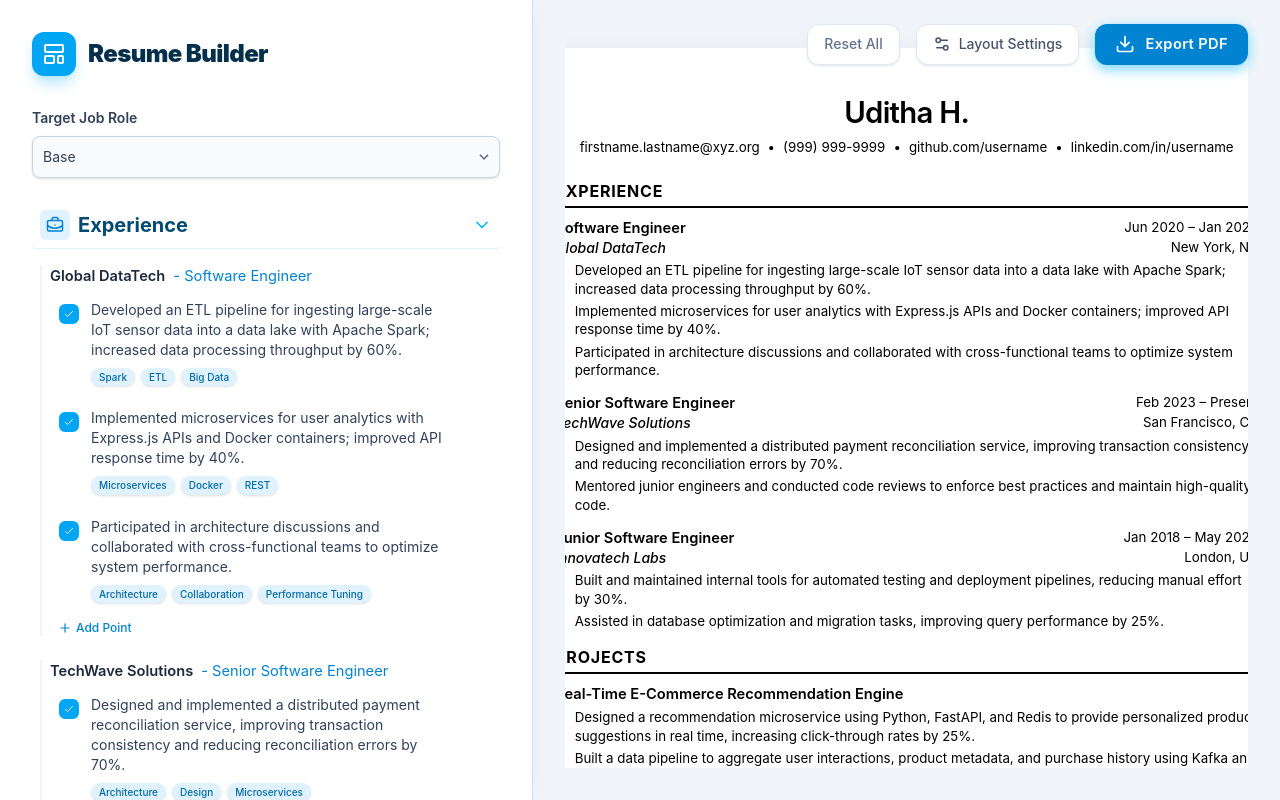
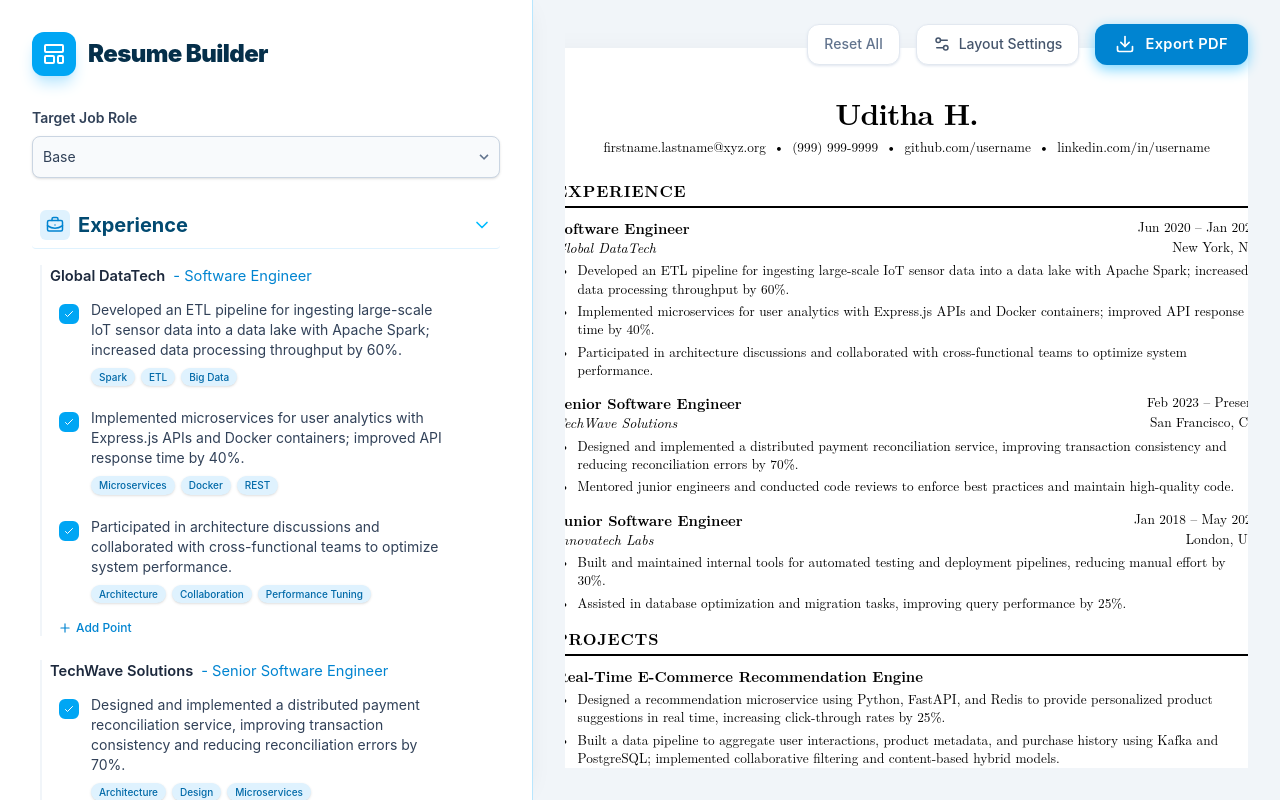
Before and after one commit to ulkpro/ResumeForge, a React (Vite) app: page / in a window 1280 px wide. Built offline with nearby package versions, Linux system fonts and the light colour scheme.

Commit message:
font selection

```diff
--- a/src/components/editor/LayoutControls.tsx
+++ b/src/components/editor/LayoutControls.tsx
@@ -20,6 +20,23 @@ export function LayoutControls({ layout, setLayout }: LayoutControlsProps) {
                         className={`px-3 py-1.5 rounded ${layout.pageSize === 'LETTER' ? 'bg-sky-600 text-white' : 'bg-slate-200 text-slate-700 hover:bg-slate-300'} transition-colors`}
                     >Letter</button>
                 </div>
+            </div>
+
+            <div>
+                <div className="flex justify-between mb-1">
+                    <span>Font Family</span>
+                </div>
+                <select
+                    value={layout.fontFamily || "'LMRoman10', 'Latin Modern Roman', serif"}
+                    onChange={e => setLayout(s => ({ ...s, fontFamily: e.target.value }))}
+                    className="w-full p-2 mb-4 border border-slate-300 text-slate-700 rounded focus:border-sky-500 focus:ring-1 focus:ring-sky-500 bg-white"
+                >
+                    <option value="'LMRoman10', 'Latin Modern Roman', serif">LaTeX (Computer Modern)</option>
+                    <option value="'Inter', 'Helvetica', 'Arial', sans-serif">Inter (Sans Serif)</option>
+                    <option value="Arial, Helvetica, sans-serif">Arial</option>
+                    <option value="'Times New Roman', Times, serif">Times New Roman</option>
+                    <option value="'Roboto', sans-serif">Roboto</option>
+                </select>
             </div>
 
             <div>
--- a/src/components/preview/ResumePreview.tsx
+++ b/src/components/preview/ResumePreview.tsx
@@ -28,11 +28,12 @@ export function ResumePreview({ data, selectedPoints, layout }: ResumePreviewPro
                 paddingRight: layout.paddingLeftRight + 'mm',
                 paddingTop: layout.paddingTopBottom + 'mm',
                 paddingBottom: layout.paddingTopBottom + 'mm',
-                fontSize: '11pt'
+                fontSize: '11pt',
+                fontFamily: layout.fontFamily || "'LMRoman10', 'Latin Modern Roman', serif"
             }}
         >
             <div className="text-center" style={{ marginBottom: (layout.gapHeaderToFirstSection ?? 24) + 'px' }}>
-                <h1 className="text-[22pt] font-semibold tracking-tight mb-1">Uditha H.</h1>
+                <h1 className="text-[22pt] font-bold tracking-tight mb-1">Uditha H.</h1>
                 <p className="text-[10pt] flex justify-center flex-wrap gap-2 items-center">
                     <span><a href="mailto:firstname.lastname@xyz.org" className="hover:underline text-black no-underline" style={{ color: '#000' }}>firstname.lastname@xyz.org</a></span>
                     <span>•</span>
@@ -58,7 +59,7 @@ export function ResumePreview({ data, selectedPoints, layout }: ResumePreviewPro
                                 if (activePoints.length === 0) return null;
                                 return (
                                     <div key={exp.id}>
-                                        <div className="flex justify-between font-semibold text-[11pt] leading-snug">
+                                        <div className="flex justify-between font-bold text-[11pt] leading-snug">
                                             <span>{exp.designation}</span>
                                             <span className="text-[10pt] font-normal">
                                                 {exp.startDate} {exp.endDate ? `– ${exp.endDate}` : ''}
@@ -96,7 +97,7 @@ export function ResumePreview({ data, selectedPoints, layout }: ResumePreviewPro
                                 if (activePoints.length === 0) return null;
                                 return (
                                     <div key={proj.id}>
-                                        <div className="flex justify-between font-semibold text-[11pt] leading-snug mb-1">
+                                        <div className="flex justify-between font-bold text-[11pt] leading-snug mb-1">
                                             <span className="flex items-center gap-1.5">
                                                 {proj.project_name}
                                                 {proj.url && (
@@ -135,7 +136,7 @@ export function ResumePreview({ data, selectedPoints, layout }: ResumePreviewPro
                                 if (activePoints.length === 0 && edu.points.length > 0) return null;
                                 return (
                                     <div key={edu.id}>
-                                        <div className="flex justify-between font-semibold text-[11pt] mb-0.5">
+                                        <div className="flex justify-between font-bold text-[11pt] mb-0.5">
                                             <span>{edu.institution}, <span className="font-normal italic">{edu.degree}</span></span>
                                             <span className="text-[10pt]">
                                                 {edu.location && <span className="mr-2">{edu.location}</span>}
@@ -180,7 +181,7 @@ export function ResumePreview({ data, selectedPoints, layout }: ResumePreviewPro
                                 if (activeSkills.length === 0) return null;
                                 return (
                                     <div key={skill.id} className="text-[10pt] leading-snug">
-                                        <span className="font-semibold">{categoryTitle}: </span>
+                                        <span className="font-bold">{categoryTitle}: </span>
                                         <span>{activeSkills.join(', ')}</span>
                                     </div>
                                 );
--- a/src/index.css
+++ b/src/index.css
@@ -1,4 +1,5 @@
 @import "tailwindcss";
+@import url('https://fonts.cdnfonts.com/css/latin-modern-roman');
 
 /* Base body styling */
 body {
@@ -12,7 +13,6 @@ body {
 
 /* Resume container */
 .resume-preview {
-  font-family: 'Inter', 'Helvetica', 'Arial', sans-serif;
   color: #000;
   max-width: 800px;
   /* standard resume width */
--- a/src/types/index.ts
+++ b/src/types/index.ts
@@ -8,6 +8,7 @@ export interface LayoutSettings {
     gapMajorSections: number;
     gapTitleToLine: number;
     gapHeaderToFirstSection: number;
+    fontFamily?: string;
 }
 
 export const defaultLayout: LayoutSettings = {
@@ -20,4 +21,5 @@ export const defaultLayout: LayoutSettings = {
     gapMajorSections: 16,
     gapTitleToLine: 4,
     gapHeaderToFirstSection: 24,
+    fontFamily: "'LMRoman10', 'Latin Modern Roman', serif",
 };
```
